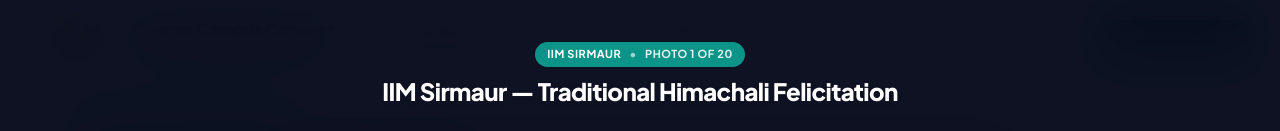
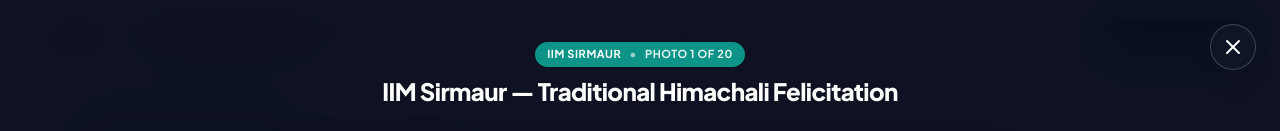
Before and after one commit to debiprasad456/Diverse-campus-connect, a React (Vite) app: page / in a window 1280 px wide. Both pictures are taken after a click on the element 208 px from the left and 5340 px from the top of the page. Shown: the part 4940-5071 px from the top of the page. Built offline with nearby package versions, Linux system fonts and the light colour scheme.

Commit message:
Allow closing enlarged photo by clicking blank space and add close cross icon

```diff
--- a/src/components/sections/CampusDrives.jsx
+++ b/src/components/sections/CampusDrives.jsx
@@ -298,16 +298,26 @@
         </div>
       </div>
 
-      {/* Lightbox Modal - Click blank space to close, no cross icon, high-contrast readable text */}
+      {/* Lightbox Modal - Click blank space to close, Close X icon, high-contrast readable text */}
       {selectedPhotoIndex !== null && (
         <div
           onClick={closeLightbox}
-          className="fixed inset-0 z-50 bg-slate-950/95 backdrop-blur-xl flex flex-col items-center justify-between p-4 sm:p-6 md:p-8 animate-fade-in cursor-zoom-out select-none"
+          className="fixed inset-0 z-50 bg-slate-950/95 backdrop-blur-xl flex flex-col items-center justify-between p-4 sm:p-6 md:p-8 animate-fade-in cursor-pointer select-none"
         >
+          {/* Close Button (Cross / X icon) */}
+          <button
+            onClick={closeLightbox}
+            className="absolute top-4 right-4 sm:top-6 sm:right-6 z-20 p-2.5 rounded-full bg-slate-900/80 hover:bg-white text-white hover:text-slate-900 border border-white/20 transition-all shadow-xl hover:scale-105 active:scale-95"
+            aria-label="Close enlarged photo"
+            title="Close"
+          >
+            <X className="w-5 h-5 sm:w-6 sm:h-6" />
+          </button>
+
           {/* Top Header - High-contrast readable title & category */}
           <div
             onClick={(e) => e.stopPropagation()}
-            className="w-full max-w-4xl text-center pt-2 cursor-default"
+            className="w-full max-w-4xl text-center pt-2 pr-12 sm:pr-0 cursor-default"
           >
             <div className="inline-flex items-center gap-2 px-3 py-1 rounded-full text-[11px] font-bold uppercase tracking-wider bg-brand-teal text-white shadow-sm mb-2">
               <span>{campusDrives.galleryPhotos[selectedPhotoIndex].category}</span>
@@ -323,13 +333,13 @@
 
           {/* Center Image Container with Prev / Next */}
           <div
-            onClick={(e) => e.stopPropagation()}
-            className="relative w-full max-w-4xl flex-1 max-h-[70vh] flex items-center justify-center my-3 cursor-default"
+            className="relative w-full max-w-4xl flex-1 max-h-[70vh] flex items-center justify-center my-3"
           >
             <img
+              onClick={(e) => e.stopPropagation()}
               src={campusDrives.galleryPhotos[selectedPhotoIndex].url}
               alt={campusDrives.galleryPhotos[selectedPhotoIndex].title}
-              className="max-w-full max-h-[68vh] object-contain rounded-2xl shadow-2xl border border-white/10"
+              className="max-w-full max-h-[68vh] object-contain rounded-2xl shadow-2xl border border-white/10 cursor-default"
             />
 
             {/* Previous Button */}
@@ -359,10 +369,12 @@
 
           {/* Bottom Caption Bar */}
           <div
-            onClick={(e) => e.stopPropagation()}
-            className="w-full max-w-3xl text-center pb-2 cursor-default"
+            className="w-full max-w-3xl text-center pb-2 cursor-pointer"
           >
-            <p className="text-xs sm:text-sm text-slate-200 bg-slate-900/70 border border-white/10 px-4 py-2 rounded-xl backdrop-blur-md inline-block shadow-lg leading-relaxed">
+            <p
+              onClick={(e) => e.stopPropagation()}
+              className="text-xs sm:text-sm text-slate-200 bg-slate-900/70 border border-white/10 px-4 py-2 rounded-xl backdrop-blur-md inline-block shadow-lg leading-relaxed cursor-default"
+            >
               {campusDrives.galleryPhotos[selectedPhotoIndex].caption}
             </p>
           </div>
```
